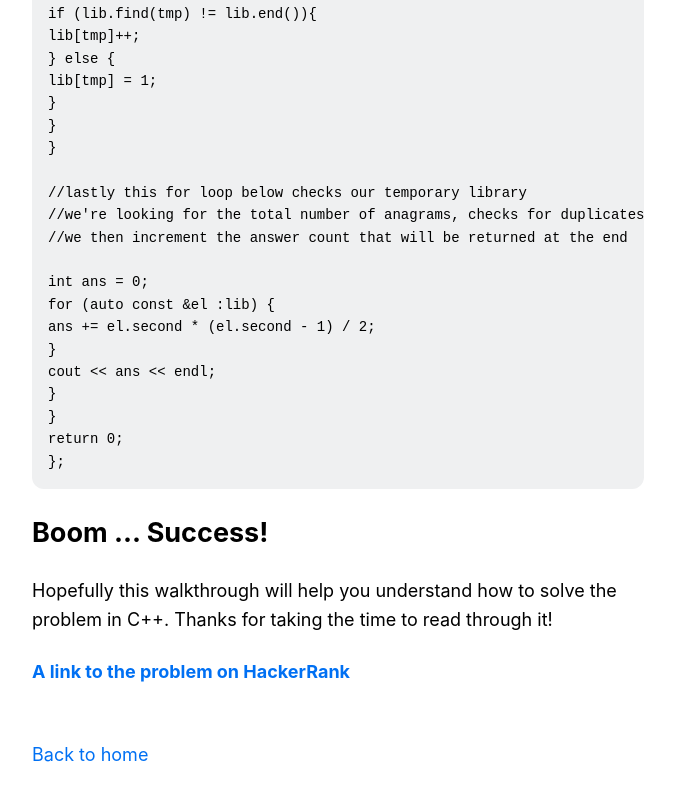
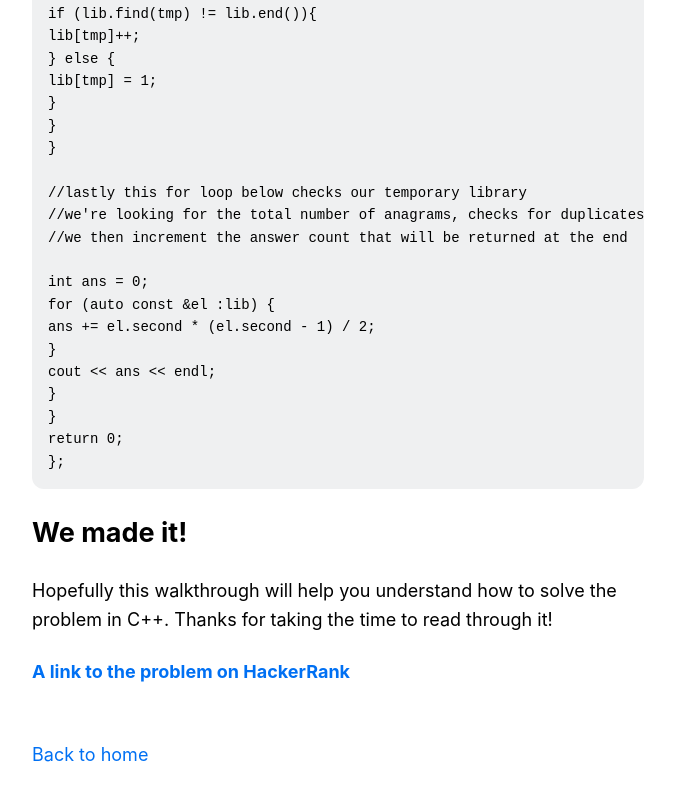
Before and after one commit to thomps9012/thomps9012.github.io, a Next.js app: page /posts/SherlockAnagrams in a window 1280 px wide. Shown: the part 1599-2399 px from the top of the page, without its empty margins (302-977 px from the left). Built offline with nearby package versions, Linux system fonts and the light colour scheme.

Commit message:
changing text

```diff
--- a/pages/posts/SherlockAnagrams.js
+++ b/pages/posts/SherlockAnagrams.js
@@ -117,7 +117,7 @@ export default function SherlockAnagrams() {
                             <br></br>
                             };
                     </pre>
-                    <h2>Boom ... Success!</h2>
+                    <h2>We made it!</h2>
                     Hopefully this walkthrough will help you understand how to solve the problem in C++. Thanks for taking the time to read through it!
 
                 </p>
```
